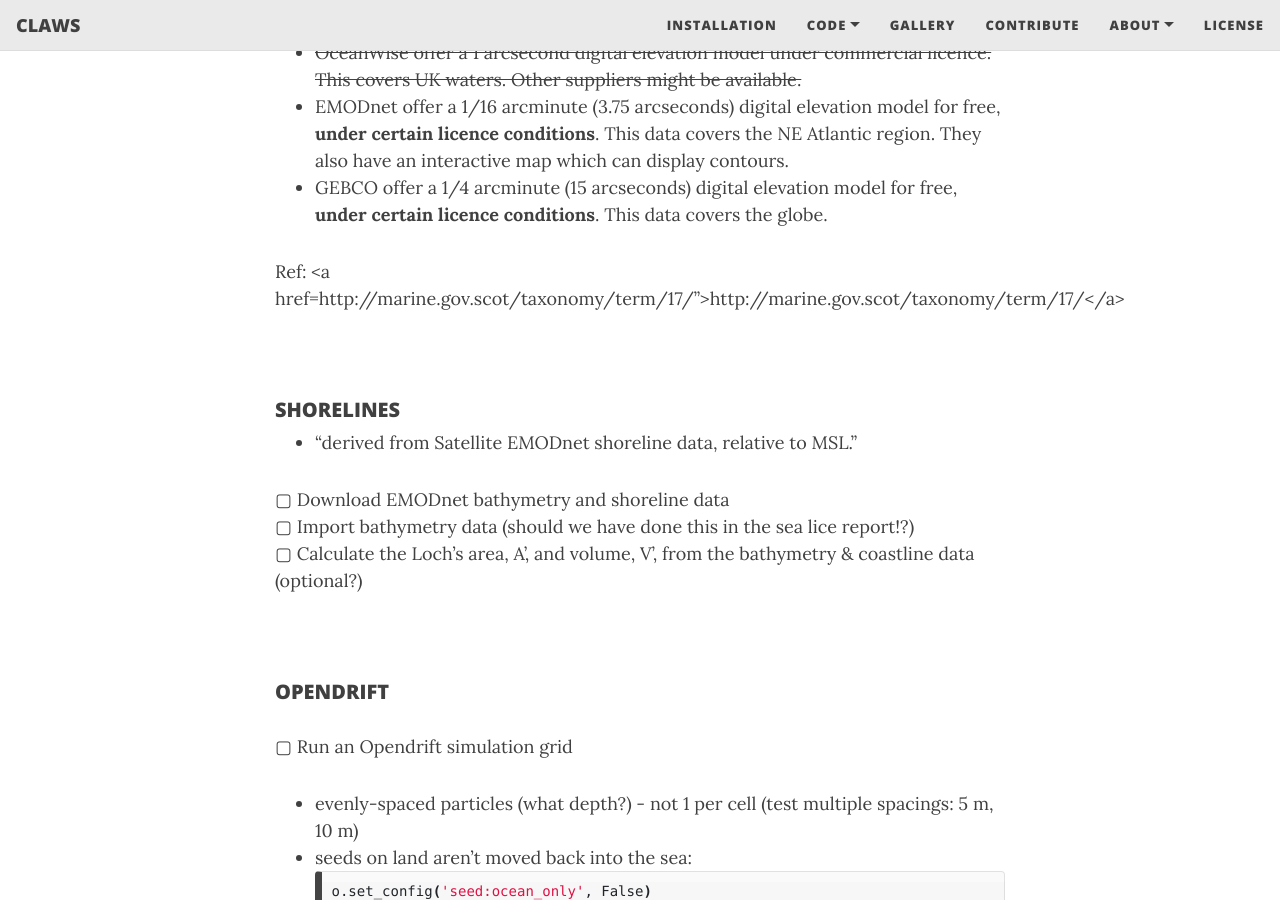
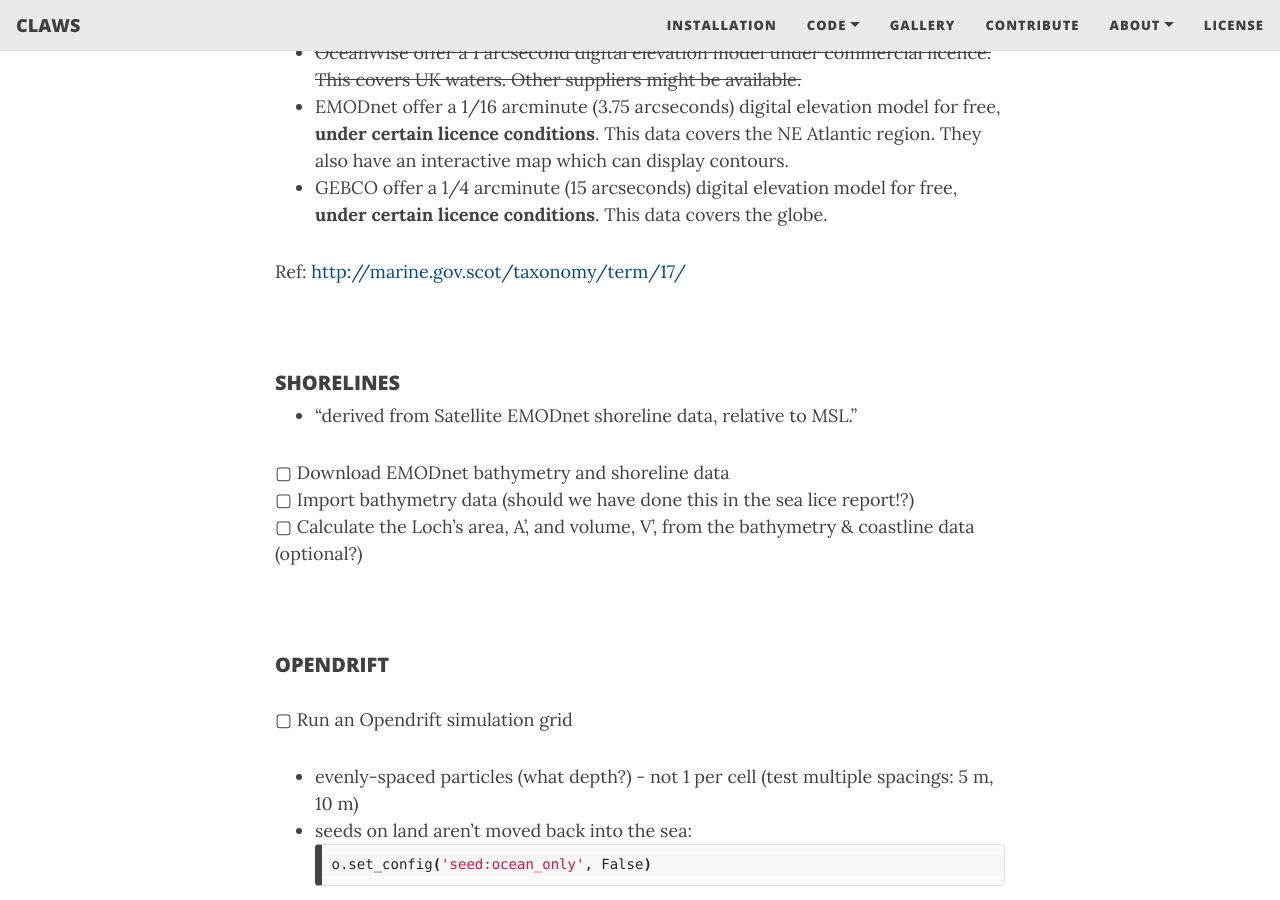
Before and after one commit to claws-scot/claws-scot.github.io, a Jekyll site: the page built from meeting.md, in a window 1280 px wide and 900 px high, scrolled down 1986 px. Built offline with Jekyll 4.4.1, drawn with Linux system fonts in a browser that asks for light colours; nearby versions of some CDN libraries.

Commit message:
Editing web pages

```diff
--- a/meeting.md
+++ b/meeting.md
@@ -56,7 +56,7 @@ Salmon Farm's nutrient enhancement index = 1
   - EMODnet offer a 1/16 arcminute (3.75 arcseconds) digital elevation model for free, <b>under certain licence conditions</b>.  This data covers the NE Atlantic region.  They also have an interactive map which can display contours.
   - GEBCO offer a 1/4 arcminute (15 arcseconds) digital elevation model for free, <b>under certain licence conditions</b>.  This data covers the globe.
 
-Ref: <a href=http://marine.gov.scot/taxonomy/term/17/">http://marine.gov.scot/taxonomy/term/17/</a>
+Ref: <a href="http://marine.gov.scot/taxonomy/term/17/">http://marine.gov.scot/taxonomy/term/17/</a>
 
 &nbsp;
 <h5>SHORELINES</h5>
```
